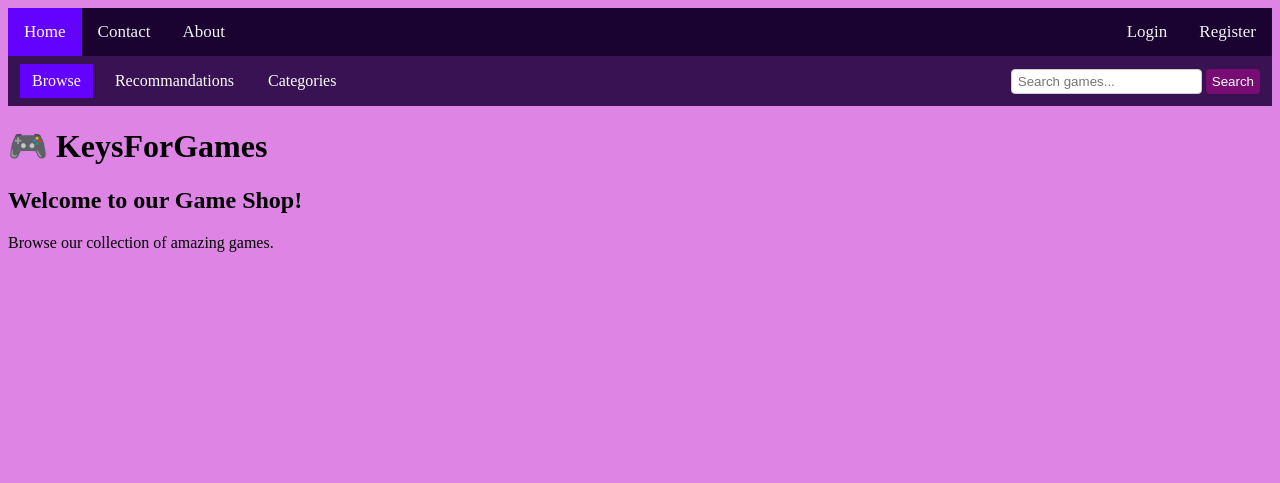
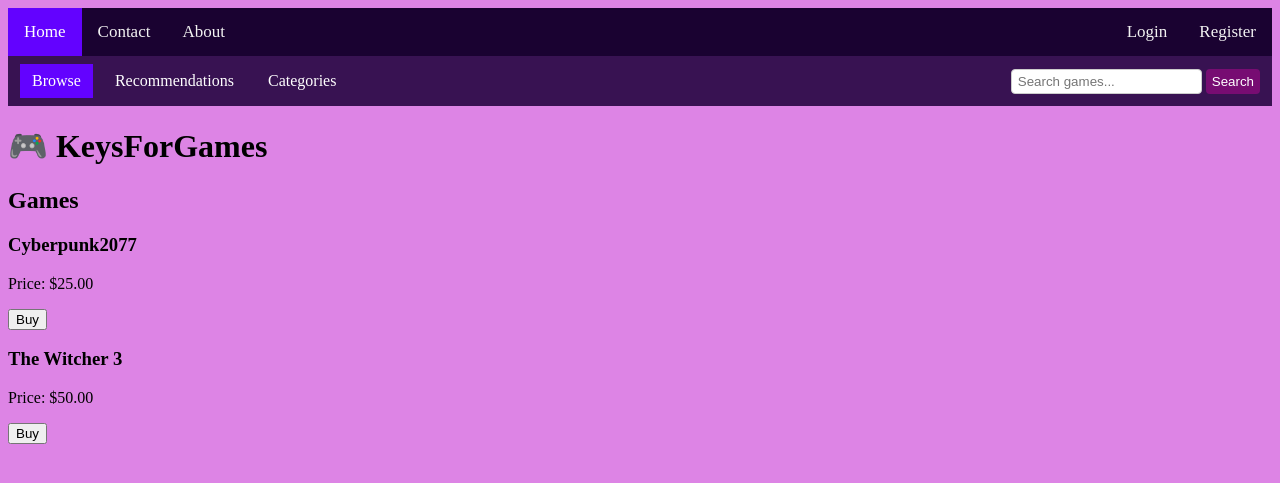
Before and after one commit to CiobanuAnd/KFG-KeysForGames-, a Django app: page / in a window 1280 px wide. Shown: the top 483 px of the page. Run offline with Django 4.2, Linux system fonts and the light colour scheme; data comes from the database, SQL or seed files in the repository.

Commit message:
Listare games in homepage

```diff
--- a/appSite/models/purchase.py
+++ b/appSite/models/purchase.py
@@ -6,3 +6,9 @@ class Purchase(models.Model):
     user = models.ForeignKey(User, on_delete=models.CASCADE)
     game = models.ForeignKey(Game, on_delete=models.CASCADE)
     purchase_date = models.DateTimeField(auto_now_add=True)
+
+    class Meta:
+        unique_together = ('user', 'game')
+
+    def __str__(self):
+        return f"{self.user.username} bought {self.game.title}"
--- a/appSite/static/css/style.css
+++ b/appSite/static/css/style.css
@@ -52,6 +52,10 @@ body.gamesPage {
     color: rgb(0, 0, 0);
     font-weight: bold;
     border-radius: 4px;
+}
+
+.balance {
+    color:#ccc
 }
 
 /*PENTRU BUTOANELE DIN DREAPTA SA ARATE DIFERIT*/
--- a/appSite/templates/gameshop/base.html
+++ b/appSite/templates/gameshop/base.html
@@ -6,6 +6,7 @@
     <title>{% block title %}KeysForGames{% endblock %}</title>
     <link rel="stylesheet" href="{% static 'css/style.css' %}">
 </head>
+
 <body class="{% block body_class %}homePage{% endblock %}">
 
 <!-- Top Navigation -->
@@ -18,10 +19,11 @@
 
     <div class="right-links">
         {% if user.is_authenticated %}
+            <span class="balance">Balance: ${{ user.balance }}</span>
+
             <form action="{% url 'logout' %}" method="post" style="display:inline;">
                 {% csrf_token %}
                 <button type="submit" class="topnav-link">Logout</button>
-            </form>
             </form>
         {% else %}
             <a href="{% url 'login' %}">Login</a>
@@ -33,10 +35,9 @@
 <!-- Secondary Navigation -->
 <div class="secondnav">
     <a class="active" href="#browse">Browse</a>
-        <a href="#recommandations">Recommandations</a>
+    <a href="#recommandations">Recommendations</a>
     <a href="#categories">Categories</a>
 
-        <!-- Search Bar -->
     <form action="" method="get" class="search-form">
         <input type="text" name="q" placeholder="Search games..." />
         <button type="submit">Search</button>
--- a/appSite/templates/gameshop/home.html
+++ b/appSite/templates/gameshop/home.html
@@ -1,6 +1,22 @@
 {% extends "gameshop/base.html" %}
 
+{% block title %}Home - KeysForGames{% endblock %}
+
 {% block content %}
-    <h2>Welcome to our Game Shop!</h2>
-    <p>Browse our collection of amazing games.</p>
+
+<h2>Games</h2>
+
+{% for game in games %}
+<div class="game-card">
+
+    <h3>{{ game.title }}</h3>
+    <p>Price: ${{ game.price }}</p>
+
+    {% include "gameshop/buybutton.html" with game=game %}
+
+</div>
+{% empty %}
+<p>No games available.</p>
+{% endfor %}
+
 {% endblock %}
--- a/appSite/views/views.py
+++ b/appSite/views/views.py
@@ -3,7 +3,9 @@ from appSite.models import Game
 
 # Create your views here.
 def home(request):
-    return render(request, 'gameshop/home.html')
+    #return render(request, 'gameshop/home.html')
+    games = Game.objects.all()
+    return render(request, "gameshop/home.html", {"games": games})
 
 def games_list(request):
     all_games = Game.objects.all().select_related('buyer')
```
Also changed, not shown: appSite/views/buybutton.py (+9 -2 lines), appSite/migrations/0007_alter_purchase_unique_together.py (added). Lines whose indentation alone changed are shown as unchanged.
